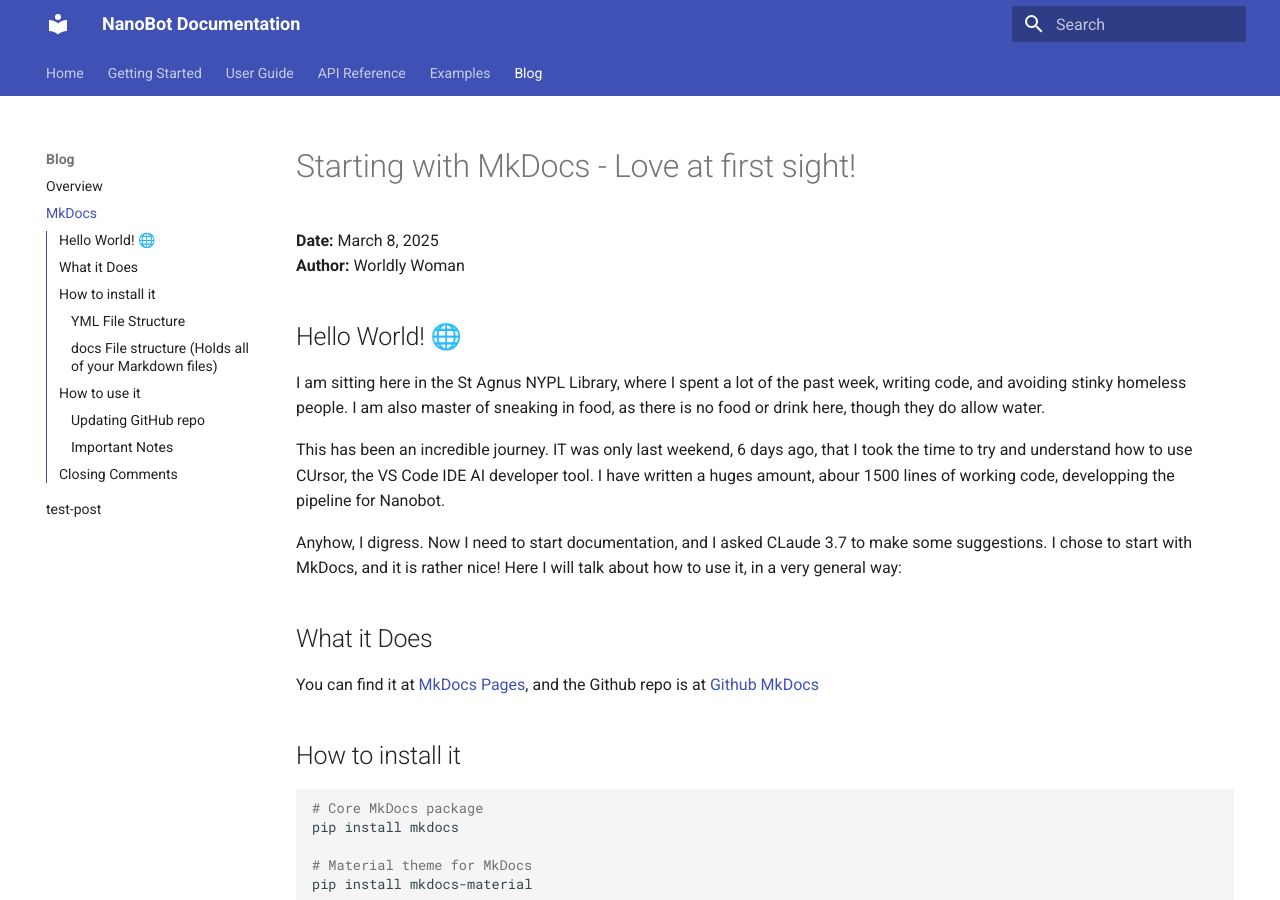
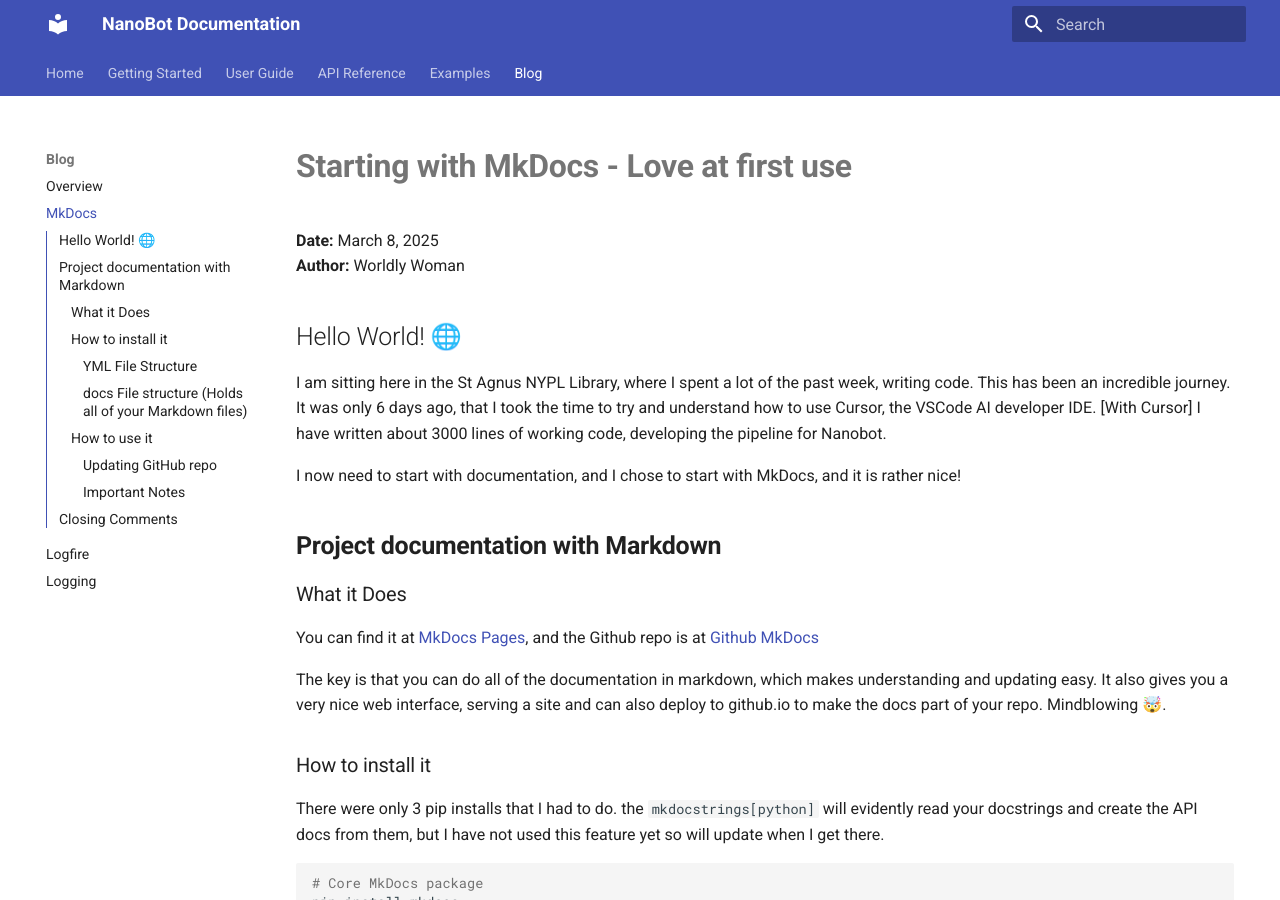
Before and after one commit to srobertsphd/nanobot-core, an MkDocs documentation site: the page built from docs/blog/mkdocs-2025-03-08.md, in a window 1280 px wide and 900 px high. Built offline with MkDocs 1.6.1 and Material for MkDocs 9.7.7, drawn with Linux system fonts in a browser that asks for light colours; some of the changed text lies outside the part shown.

Commit message:
added more blog posts

````diff
--- a/docs/blog/mkdocs-2025-03-08.md
+++ b/docs/blog/mkdocs-2025-03-08.md
@@ -1,23 +1,28 @@
-# Starting with MkDocs - Love at first sight!
+# **Starting with MkDocs - Love at first use**
 
 **Date:** March 8, 2025
 **Author:** Worldly Woman
 
 ## Hello World! 🌐
 
-I am sitting here in the St Agnus NYPL Library, where I spent a lot of the past week, writing code, and avoiding stinky homeless people.  I am also master of sneaking in food, as there is no food or drink here, though they do allow water.
 
-This has been an incredible journey.  IT was only last weekend, 6 days ago, that I took the time to try and understand how to use CUrsor, the VS Code IDE AI developer tool.  I have written a huges amount, abour 1500 lines of working code, developping the pipeline for Nanobot.
 
-Anyhow, I digress.  Now I need to start documentation, and I asked CLaude 3.7 to make some suggestions.  I chose to start with MkDocs, and it is rather nice!  Here I will talk about how to use it, in a very general way:
+I am sitting here in the St Agnus NYPL Library, where I spent a lot of the past week, writing code.  This has been an incredible journey.  It was only 6 days ago, that I took the time to try and understand how to use Cursor, the VSCode AI developer IDE.  [With Cursor] I have written about 3000 lines of working code, developing the pipeline for Nanobot.
 
-## What it Does
+I now need to start with documentation, and I chose to start with MkDocs, and it is rather nice!
+
+## **Project documentation with Markdown**
+
+### What it Does
 
 You can find it at [MkDocs Pages](https://www.mkdocs.org/), and the Github repo is at [Github MkDocs](https://github.com/mkdocs)
 
+The key is that you can do all of the documentation in markdown, which makes understanding and updating easy.  It also gives you a very nice web interface, serving a site and can also deploy to github.io to make the docs part of your repo.  Mindblowing 🤯.
 
 
-## How to install it
+### How to install it
+
+There were only 3 pip installs that I had to do.  the `mkdocstrings[python]` will evidently read your docstrings and create the API docs from them, but I have not used this feature yet so will update when I get there.
 
 ```bash
 # Core MkDocs package
@@ -29,7 +34,7 @@ pip install mkdocs-material
 # MkDocstrings for API documentation from docstrings
 pip install mkdocstrings[python]
 ```
-### YML File Structure
+#### YML File Structure
 You will also need a YML file with the configuration `mkdocs.yml`.
 My current YAML file looks like:
 
@@ -88,7 +93,7 @@ nav:
     - Overview: blog/index.md
     - 2025-03-08: blog/2025-03-08.md
 ```
-### docs File structure (Holds all of your Markdown files)
+#### docs File structure (Holds all of your Markdown files)
 This is my current dir structure.  I place the `/docs` directory in the root of my nanobot-poc project.
 > NOTE: The `index.md` files are necessary
 
@@ -108,7 +113,7 @@ docs/
 ├── getting-started.md
 └── index.md
 ```
-## How to use it
+### How to use it
 
 I havent worked with this but more than 1 hour now, but here is what I know:
 
@@ -124,7 +129,7 @@ You can add documents to this but to get them seem in the navigation sidebar you
 
 You can deploy this to github.  In the case of my own repo of `nanobot-poc` I would navigate to `srobertsphd.github.io/nanobot-poc` and this is where it would reside.  There is an order of events though.
 
-### Updating GitHub repo
+#### Updating GitHub repo
 
 1. Update your Markdown Docs
 2. Update you `mkdocs.yml` file to unclude any new docs
@@ -140,7 +145,7 @@ git push
 ```bash
   mkdocs gh-deploy
 ```
-> ### Important Notes
+> #### Important Notes
 > * If your repository is private, you'll need a GitHub Pro, Team, or Enterprise account to use GitHub Pages
 > * It may take a few minutes for your site to be available after deployment
 > * You can check the status of your GitHub Pages deployment in your repository settings
@@ -152,4 +157,4 @@ Writing code is so much fun.  Learning new libraries in minutes is amazing fun.
 
 No drugs needed.
 
-Hello World.  Thank you.
+This is a pretty sweet gig.
--- a/mkdocs.yml
+++ b/mkdocs.yml
@@ -54,4 +54,5 @@ nav:
   - Blog:
     - Overview: blog/index.md
     - MkDocs: blog/mkdocs-2025-03-08.md
-    - test-post: blog/new-post.md
+    - Logfire: blog/logfire-2025-03-07.md
+    - Logging: blog/logging-2025-03-06.md
````
Also changed, not shown: docs/blog/00-blog-template.md (added, +59 -0 lines), docs/blog/index.md (+7 -4 lines), docs/blog/logging-2025-03-06.md (added, +113 -0 lines), docs/blog/logfire-2025-03-07.md (added), docs/blog/new-post.md (deleted).
